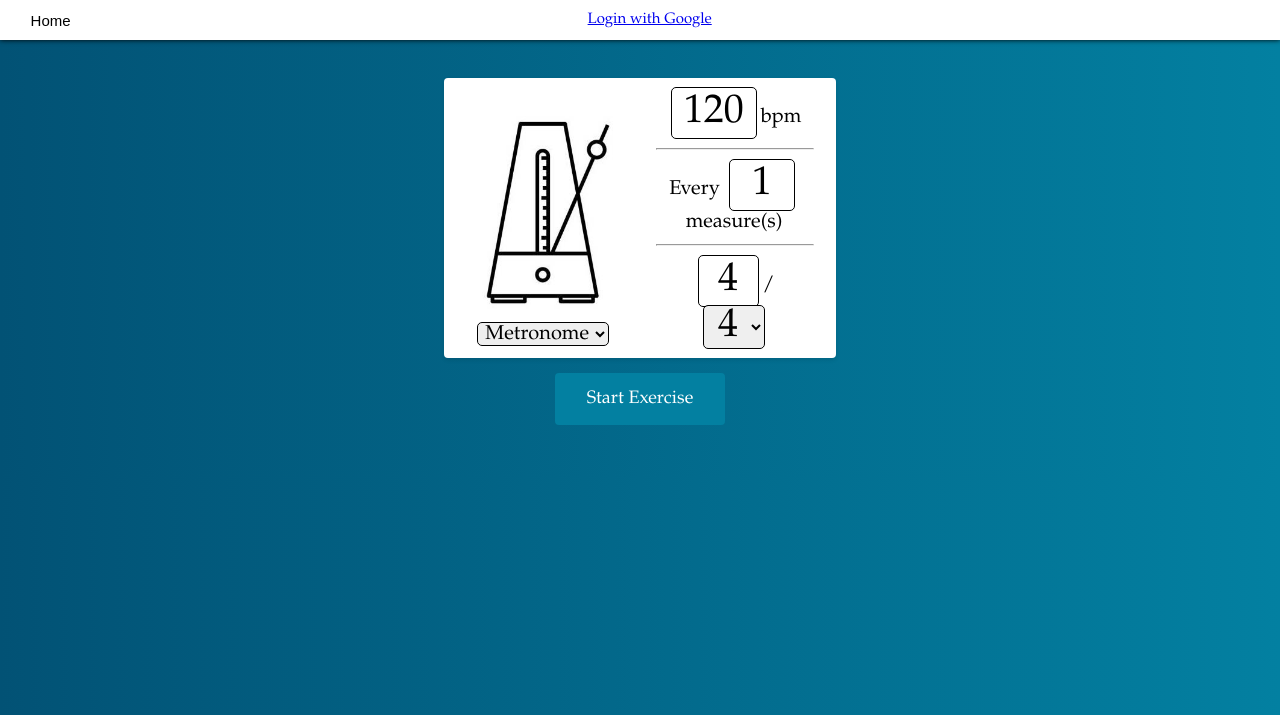
After one commit to tjburk/Music-App, a Django app: page /internaltempo/ in a window 1280 px wide. The commit adds this page. Shown: the top 715 px of the page. Run offline with Django 4.2, Linux system fonts and the light colour scheme; some libraries are stand-ins or nearby versions.

Commit message:
Added home page

```diff
--- a/manage.py
+++ b/manage.py
@@ -6,7 +6,7 @@ import sys
 
 def main():
     """Run administrative tasks."""
-    os.environ.setdefault('DJANGO_SETTINGS_MODULE', 'internal_tempo.settings')
+    os.environ.setdefault('DJANGO_SETTINGS_MODULE', 'music_app.settings')
     try:
         from django.core.management import execute_from_command_line
     except ImportError as exc:
--- a/internal_tempo/asgi.py
+++ b/music_app/asgi.py
@@ -1,5 +1,5 @@
 """
-ASGI config for internal_tempo project.
+ASGI config for music_app project.
 
 It exposes the ASGI callable as a module-level variable named ``application``.
 
@@ -11,6 +11,6 @@ import os
 
 from django.core.asgi import get_asgi_application
 
-os.environ.setdefault('DJANGO_SETTINGS_MODULE', 'internal_tempo.settings')
+os.environ.setdefault('DJANGO_SETTINGS_MODULE', 'music_app.settings')
 
 application = get_asgi_application()
--- a/internal_tempo/urls.py
+++ b/music_app/urls.py
@@ -1,14 +1,14 @@
-"""internal_tempo URL Configuration
+"""music_app URL Configuration
 
 The `urlpatterns` list routes URLs to views. For more information please see:
     https://docs.djangoproject.com/en/dev/topics/http/urls/
 Examples:
 Function views
     1. Add an import:  from my_app import views
-    2. Add a URL to urlpatterns:  path('', views.home, name='home')
+    2. Add a URL to urlpatterns:  path('', views.music_app, name='music_app')
 Class-based views
     1. Add an import:  from other_app.views import Home
-    2. Add a URL to urlpatterns:  path('', Home.as_view(), name='home')
+    2. Add a URL to urlpatterns:  path('', Home.as_view(), name='music_app')
 Including another URLconf
     1. Import the include() function: from django.urls import include, path
     2. Add a URL to urlpatterns:  path('blog/', include('blog.urls'))
@@ -18,7 +18,8 @@ from django.urls import path, include
 from django.views.generic import TemplateView
 
 urlpatterns = [
-    path('', TemplateView.as_view(template_name="internal_tempo/internal_tempo.html"), name="home"),
+    path('/', TemplateView.as_view(template_name="music_app/home.html"), name="music_app"),
+    path('internaltempo/', TemplateView.as_view(template_name="internal_tempo/internal_tempo.html"), name="internal_tempo"),
     path('accounts/', include('allauth.urls'), name="accounts"),
     path('admin/', admin.site.urls),
 ]
--- a/internal_tempo/wsgi.py
+++ b/music_app/wsgi.py
@@ -1,5 +1,5 @@
 """
-WSGI config for internal_tempo project.
+WSGI config for music_app project.
 
 It exposes the WSGI callable as a module-level variable named ``application``.
 
@@ -11,6 +11,6 @@ import os
 
 from django.core.wsgi import get_wsgi_application
 
-os.environ.setdefault('DJANGO_SETTINGS_MODULE', 'internal_tempo.settings')
+os.environ.setdefault('DJANGO_SETTINGS_MODULE', 'music_app.settings')
 
 application = get_wsgi_application()
--- a/static/style/metronomeStyle.css
+++ b/static/style/internal_tempoStyle.css
@@ -13,6 +13,8 @@ html {
 
 body {
     font-family: "Palatino Linotype", sans-serif;
+    margin: 0;
+    padding: 0;
 }
 
 .center {
--- /dev/null
+++ b/static/style/navbarStyle.css
@@ -0,0 +1,42 @@
+.navbar {
+    display: flex;
+    justify-content: left;
+    align-items: center;
+    color: black;
+    background-color: white;
+    box-shadow: 0 0 5px 0 black;
+    height: 40px;
+    top: 0;
+    margin: 0;
+}
+
+.home{
+    display: block;
+    margin-right: 40%;
+    margin-left: 2%;
+}
+
+.home button{
+    text-align: center;
+    height: 40px;
+    padding: 5px;
+    background-color: white;
+    border: none;
+    font-size: 15px;
+}
+
+.home button:hover{
+    background-color: #d3d3d3;
+}
+
+.login {
+    display: flex;
+    flex-direction: row;
+    align-items: center;
+    font-size: 15px;
+}
+
+.login img {
+    height: 40px;
+    width: 40px;
+}
--- a/templates/internal_tempo/internal_tempo.html
+++ b/templates/internal_tempo/internal_tempo.html
@@ -5,9 +5,9 @@
     <title>Internal Tempo</title>
     {% load static %}
     <link rel="icon" href="{% static 'images/music_note.png' %}">
-    <link rel="stylesheet" href="{% static 'style/metronomeStyle.css' %}">
+    <link rel="stylesheet" href="{% static 'style/internal_tempoStyle.css' %}">
 </head>
-{% include 'internal_tempo/login.html' %}
+{% include 'music_app/navbar.html' %}
 <body>
     <div class="center">
         {# Metronome Controls #}
--- /dev/null
+++ b/templates/music_app/navbar.html
@@ -0,0 +1,23 @@
+{% load socialaccount %}
+{% load static %}
+<link rel="stylesheet" href="{% static 'style/navbarStyle.css' %}">
+
+<div class="navbar">
+    {# Home #}
+    <div class="home">
+        <a href="{% url "music_app" %}">
+            <button type="submit">Home</button>
+        </a>
+    </div>
+    {# Login #}
+    <div class="login">
+        {% if user.is_authenticated %}
+            Welcome, {{ user.username }}! &nbsp;
+            <a href="/accounts/logout/">
+                <img src='{% static 'images/profile_icon.jpg' %}' alt="profile_icon">
+            </a>
+        {% else %}
+            <a href="{% provider_login_url 'google' %}">Login with Google</a>
+        {% endif %}
+    </div>
+</div>
```
Also changed, not shown: music_app/settings.py (renamed from internal_tempo/settings.py, +6 -6 lines), static/style/loginStyle.css (deleted, +0 -16 lines), templates/internal_tempo/login.html (deleted, +0 -15 lines).
